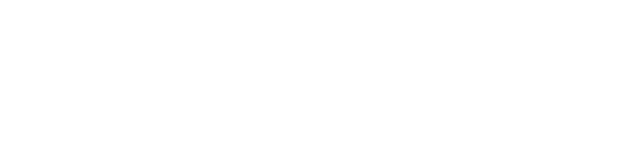
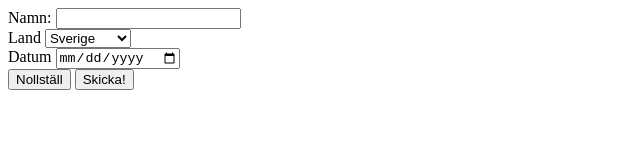
Before and after one commit to bluepeak-orfu2020/frontend-exam-exercises, a plain HTML site: page form/index.html in a window 1280 px wide. Shown: the whole page, without its empty margins (0-640 px from the left). Drawn offline with Linux system fonts and the light colour scheme.

Commit message:
Answer for form question

```diff
--- a/form/index.html
+++ b/form/index.html
@@ -12,12 +12,48 @@
 
     * Formuläret ska skickas som en GET till https://bluepeak.tenta/registration
     * Formuläret ska ha följande fält:
-      * Ett textfält för personens namn. Fältet är obligatoriskt och får som mest vara 50 tecken långt
-      * En dropdown där användaren kan välja ett land. Länderna ska vara indelade per kontinent.
+      * Ett textfält för personens namn. Fältet är obligatoriskt
+        och får som mest vara 50 tecken långt
+      * En dropdown där användaren kan välja ett land. Länderna
+        ska vara indelade per kontinent.
         Länderna som ska vara med i listan är: Sverige, England, USA och Kanada.
-      * Ett datumfält som anger vilket datum användaren vill starta sin prenumeration. Bara datum i framtiden ska godkännas.
+      * Ett datumfält som anger vilket datum användaren vill starta
+        sin prenumeration. Bara datum i framtiden ska godkännas.
     * Formuläret ska kunna nollställas med en knapp
     * Fomruläret ska kunna skickas in med en knapp
   -->
+
+  <form action="https://bluepeak.tenta/registration" method="GET">
+    <label>
+      Namn:
+      <input type="text" name="person_name" required maxlength="50">
+    </label>
+
+    <br>
+
+    <label for="country-id">Land</label>
+    <select name="country" id="country-id">
+      <optgroup label="Europa">
+        <option>Sverige</option>
+        <option>England</option>
+      </optgroup>
+      <optgroup label="Amerika">
+        <option>USA</option>
+        <option>Kanada</option>
+      </optgroup>
+    </select>
+
+    <br>
+
+    <label>
+      Datum
+      <input type="date" name="date" min="2021-04-14">
+    </label>
+
+    <br>
+
+    <input type="reset" value="Nollställ">
+    <input type="submit" value="Skicka!">
+  </form>
 </body>
 </html>
```
